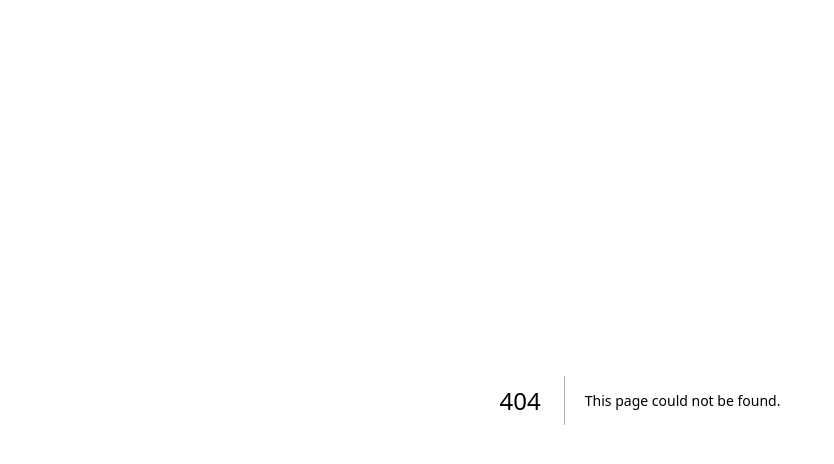
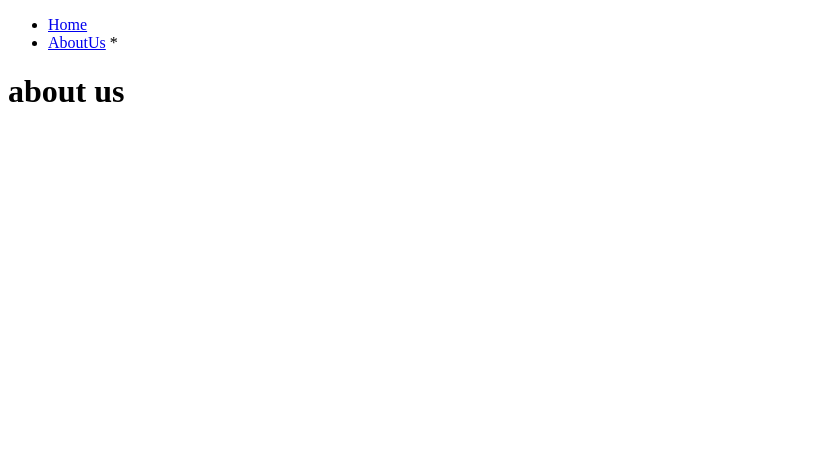
Before and after one commit to 3210439/learn-nextjs14, a Next.js app: page /about-us in a window 1280 px wide. Before the commit this address had no page. Shown: the top 464 px of the page, without its empty margins (0-834 px from the left). Built offline with nearby package versions, Linux system fonts and the light colour scheme.

Commit message:
add navigation component and etc

```diff
--- /dev/null
+++ b/app/about-us/page.tsx
@@ -0,0 +1,11 @@
+"use client";
+import Navigation from "../../components/navigation";
+
+export default function aboutUs() {
+  return (
+    <div>
+      <Navigation />
+      <h1>about us</h1>
+    </div>
+  );
+}
--- /dev/null
+++ b/app/not-found.tsx
@@ -0,0 +1,3 @@
+export default function notFound() {
+  return <h1>page not found</h1>;
+}
--- /dev/null
+++ b/components/navigation.tsx
@@ -0,0 +1,18 @@
+import Link from "next/link";
+import { usePathname } from "next/navigation";
+
+export default function Navigation() {
+  var path = usePathname();
+  return (
+    <nav>
+      <ul>
+        <li>
+          <Link href="/">Home</Link> {path == "/" ? "*" : ""}
+        </li>
+        <li>
+          <Link href="about-us">AboutUs</Link> {path == "/about-us" ? "*" : ""}
+        </li>
+      </ul>
+    </nav>
+  );
+}
```
